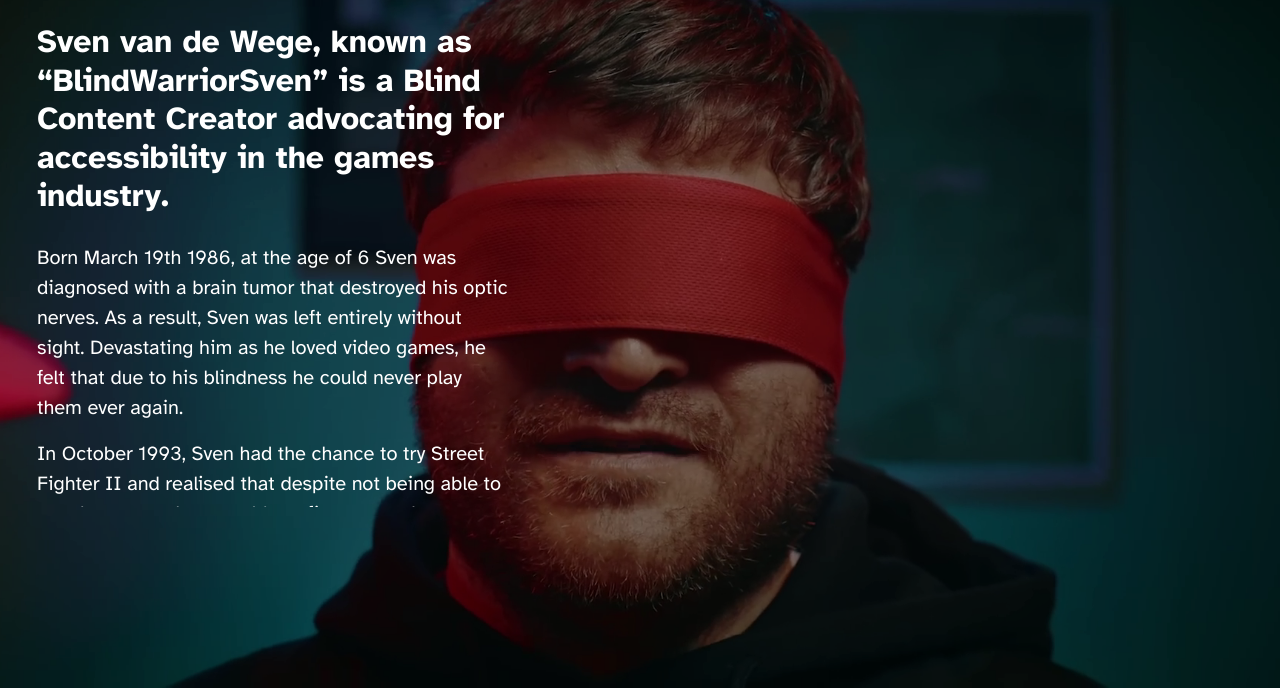
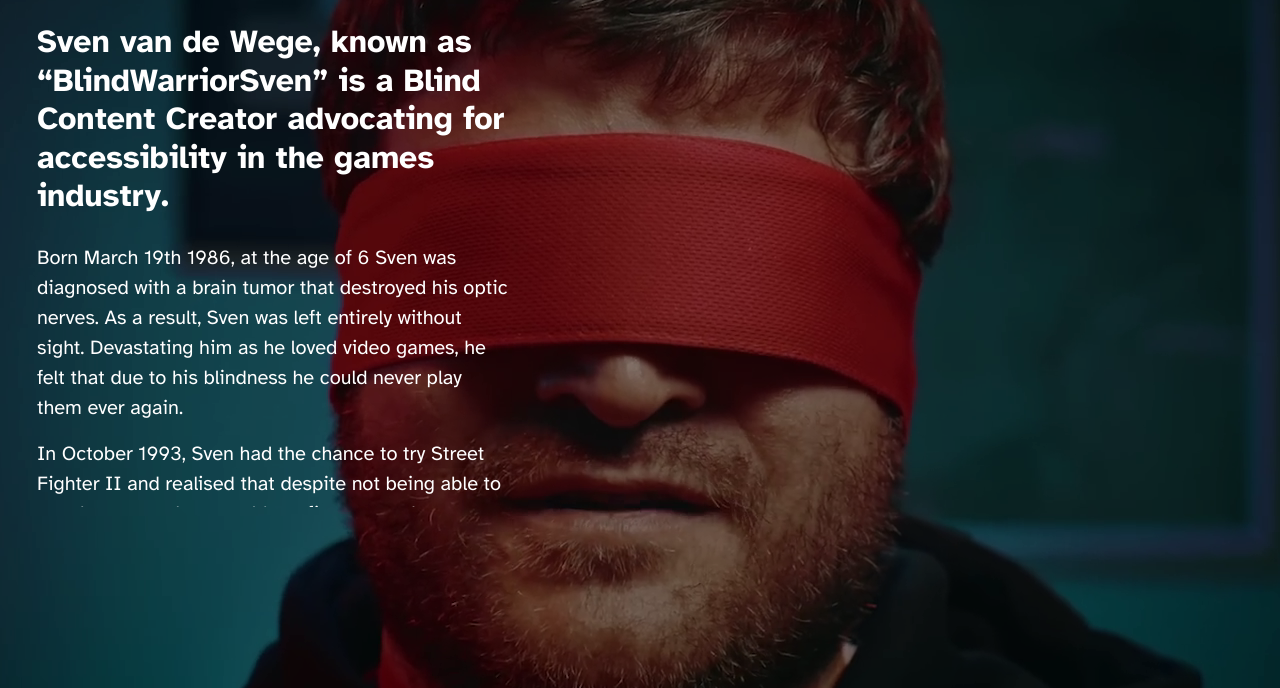
Before and after one commit to mrjoey94/mrjoey94.github.io, a plain HTML site: page html/about.html in a window 1280 px wide. Shown: the part 112-800 px from the top of the page. Drawn offline with nearby package versions, Linux system fonts and the light colour scheme.

Commit message:
Update about.css

```diff
--- a/CSS/about.css
+++ b/CSS/about.css
@@ -1,8 +1,6 @@
 body {
   background-image: url(../IMG/Sven_Blindfold_close-up.png);
-  background-color: #212529;
-  background-size: cover;
-  background-position: center;
+  background-color: #212529;  background-position: center;
   background-repeat: no-repeat;
 }
 .overlay{
@@ -40,7 +38,7 @@ h1{
     display: none;
   }
 
-@media(min-width: 1440px){
+@media(min-height: 1440px){
   .p-container{
     max-height: 460px;
   }
```
